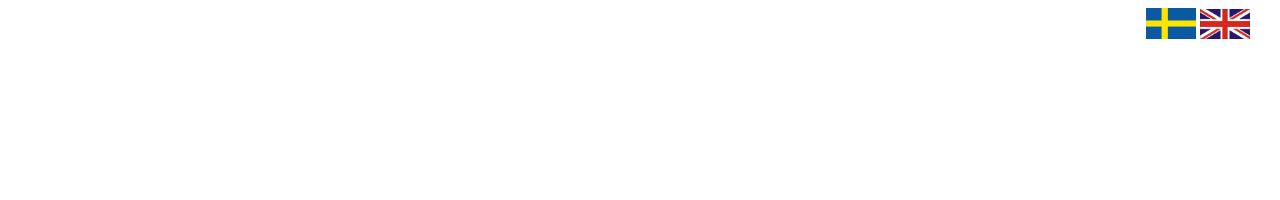
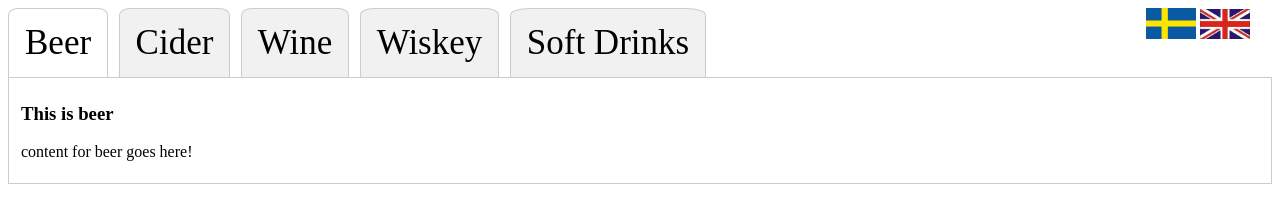
Before and after one commit to laijnaloo/FlyingDutchman, a plain HTML site: page Sortiment.html in a window 1280 px wide. Drawn offline with Linux system fonts and the light colour scheme.

Commit message:
Created tabs for the stock

```diff
--- a/Sortiment.html
+++ b/Sortiment.html
@@ -5,6 +5,8 @@
     <title>The flying Dutchman</title>
     <meta charset="UTF-8">
     <link rel="stylesheet" type="text/css" href="loginstyle.css">
+    <link rel="stylesheet" type="text/css" href="tabs.css">
+    <script src="scripts/Tabcontent.js"></script>
 </head>
 
 <body>
@@ -12,17 +14,51 @@
     <div id="language">
         <img src="images/sv.png" alt="span" title="Swedish" width="50" id="en">
         <img src="images/en.png" alt="span" title="English" width="50" id="sv">
-
     </div>
 </header>
 
 <main>
+    <div class="tabs">
+		<a href="javascript:void(0)" class="tabTitle" id=startTab onclick="openTab(event, 'Beer')"> Beer </a>
+		<a href="javascript:void(0)" class="tabTitle" onclick="openTab(event, 'Cider')"> Cider </a>
+		<a href="javascript:void(0)" class="tabTitle" onclick="openTab(event, 'wine')"> Wine </a>
+		<a href="javascript:void(0)" class="tabTitle" onclick="openTab(event, 'wiskey')"> Wiskey </a>
+		<a href="javascript:void(0)" class="tabTitle" onclick="openTab(event, 'soft')"> Soft Drinks </a>
+	</div>
+
+	<div id='Beer' class="tabContent">
+	<h3>This is beer</h3>
+	<p>content for beer goes here!</p>
+	</div>
+
+	<div id='Cider' class="tabContent">
+	<h3>This is cider</h3>
+	<p>content for cider goes here!</p>
+	</div>
+
+	<div id='wine' class="tabContent">
+	<h3>This is wine</h3>
+	<p>content for wine goes here!</p>
+	</div>
+
+	<div id='wiskey' class="tabContent">
+	<h3>This is wiskey</h3>
+	<p>content for wiskey goes here!</p>
+	</div>
+
+	<div id='soft' class="tabContent">
+	<h3>This is soft drinks</h3>
+	<p>content for soft drinks goes here!</p>
+	</div>
 
 </main>
 
 
 
 </body>
-
+	<script>
+		// Shows the content of beer when starting page
+		document.getElementById("startTab").click();
+	</script>
 
 </html>
--- /dev/null
+++ b/scripts/Tabcontent.js
@@ -0,0 +1,17 @@
+function openTab(event, title){
+	var tabcontent, tablinks;
+
+	tabcontent = document.getElementsByClassName("tabContent");
+//Hide all tabcontent
+	for (var i = 0; i < tabcontent.length; i++) {
+		tabcontent[i].style.display = "none";
+	}
+
+	tablinks = document.getElementsByClassName("tabTitle");
+	for (var i = 0; i < tablinks.length; i++) {
+		tablinks[i].className = tablinks[i].className.replace(" active", "");
+	}
+
+	document.getElementById(title).style.display = "block";
+	event.currentTarget.className += " active";
+}
--- /dev/null
+++ b/tabs.css
@@ -0,0 +1,50 @@
+.tabs {
+    overflow: hidden;
+    border: none;
+    border-bottom: 1px solid #ccc;
+    background-color: white;
+
+
+}
+.tabTitle{
+    margin-right: 0.3em;
+    background-color: #f1f1f1;
+    border: 1px solid #ccc;
+    border-top-left-radius: 10%;
+    border-top-right-radius: 10%;
+    border-bottom: none;
+}
+
+/* Style the links inside the tab */
+.tabs a {
+    float: left;
+    display: block;
+    color: black;
+    text-align: center;
+    padding: 14px 16px;
+    text-decoration: none;
+    transition: 0.3s;
+    font-size: 35px;
+}
+
+/*
+THIS IS TEMPORARY TO BE ABLE TO SEE HOVER WHEN DEVELOPING,
+CAN'T BE USED ON IPAD
+*/
+.tabs a:hover {
+    background-color: blue;
+}
+
+/* Create an active/current tablink class */
+.tabs a:focus, .active {
+    background-color: white;
+    border-bottom: none;
+}
+
+/* Style the tab content  *********NEEDS TO BE UPDATED*********/
+.tabContent {
+    display: none;
+    padding: 6px 12px;
+    border: 1px solid #ccc;
+    border-top: none;
+}
```
